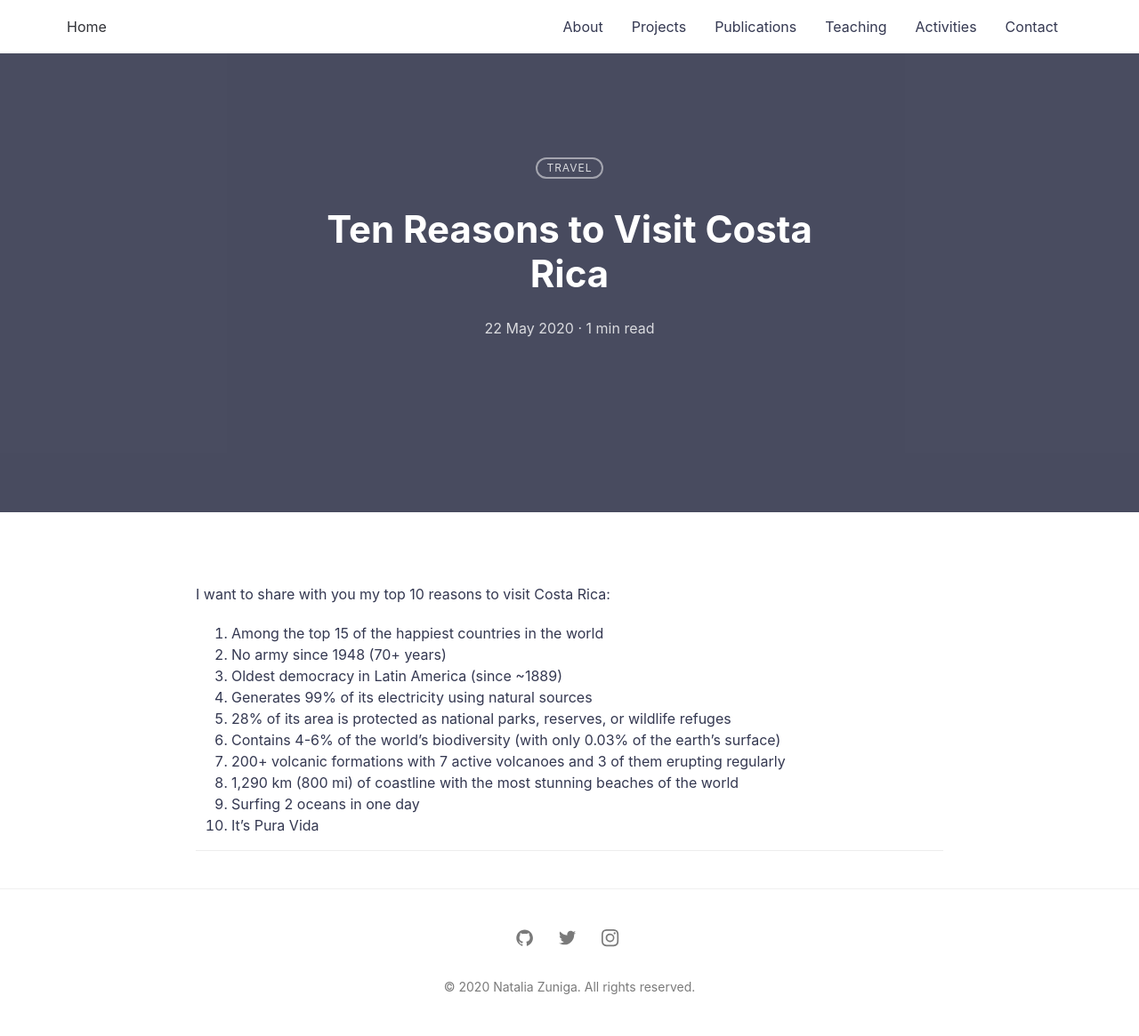
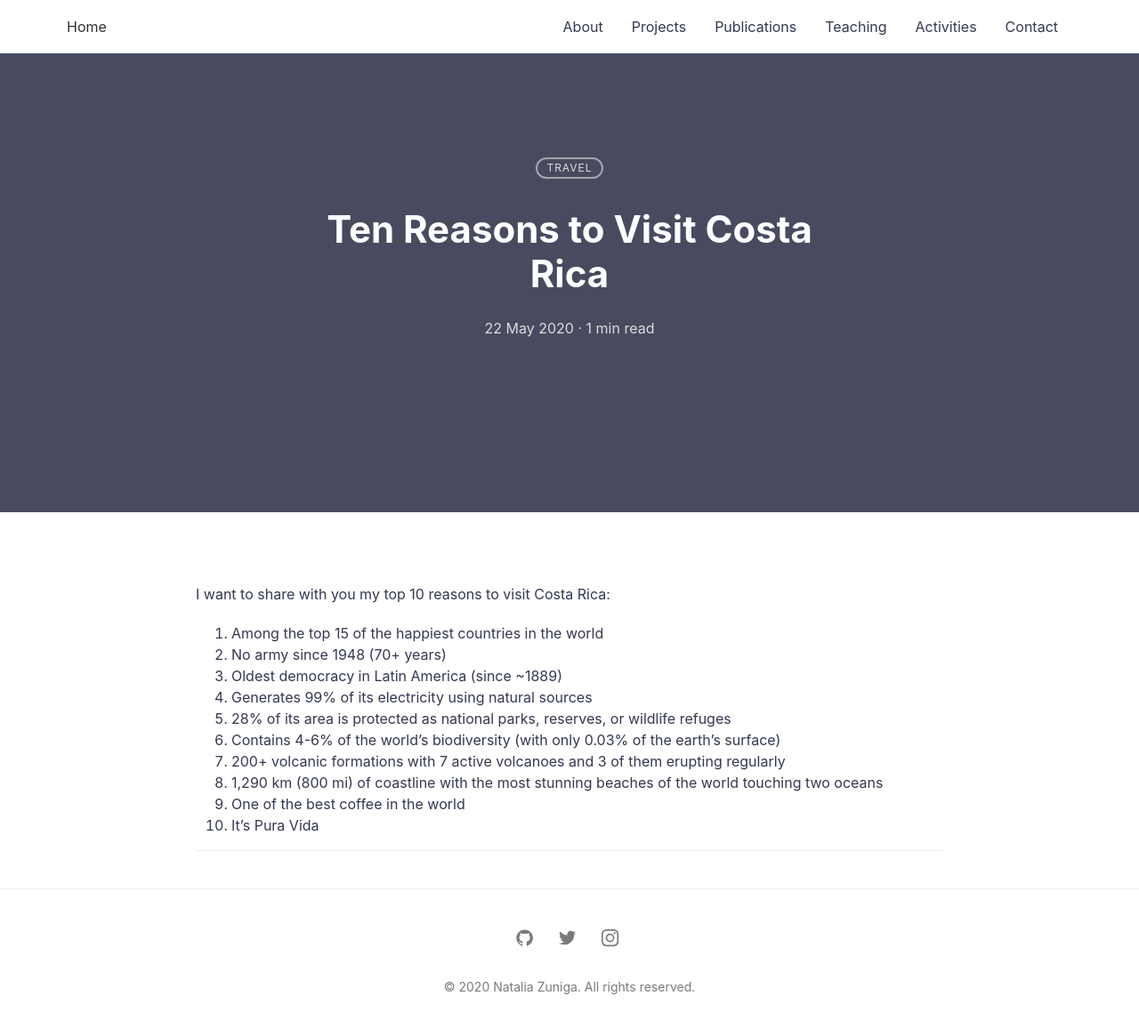
Before and after one commit to nzunigag/nzunigag.github.io, a Jekyll site: the page built from _posts/2020-05-22-Costa-Rica.md, in a window 1280 px wide. Shown: the whole page at 89% size. Built offline with Jekyll 4.4.1, drawn with Linux system fonts in a browser that asks for light colours.

Commit message:
Update 2020-05-22-Costa-Rica.md

```diff
--- a/_posts/2020-05-22-Costa-Rica.md
+++ b/_posts/2020-05-22-Costa-Rica.md
@@ -14,6 +14,6 @@ I want to share with you my top 10 reasons to visit Costa Rica:
 5. 28% of its area is protected as national parks, reserves, or wildlife refuges
 6. Contains 4-6% of the world's biodiversity (with only 0.03% of the earth's surface)
 7. 200+ volcanic formations with 7 active volcanoes and 3 of them erupting regularly
-8. 1,290 km (800 mi) of coastline with the most stunning beaches of the world
-9. Surfing 2 oceans in one day
+8. 1,290 km (800 mi) of coastline with the most stunning beaches of the world touching two oceans
+9. One of the best coffee in the world
 10. It's Pura Vida
```
